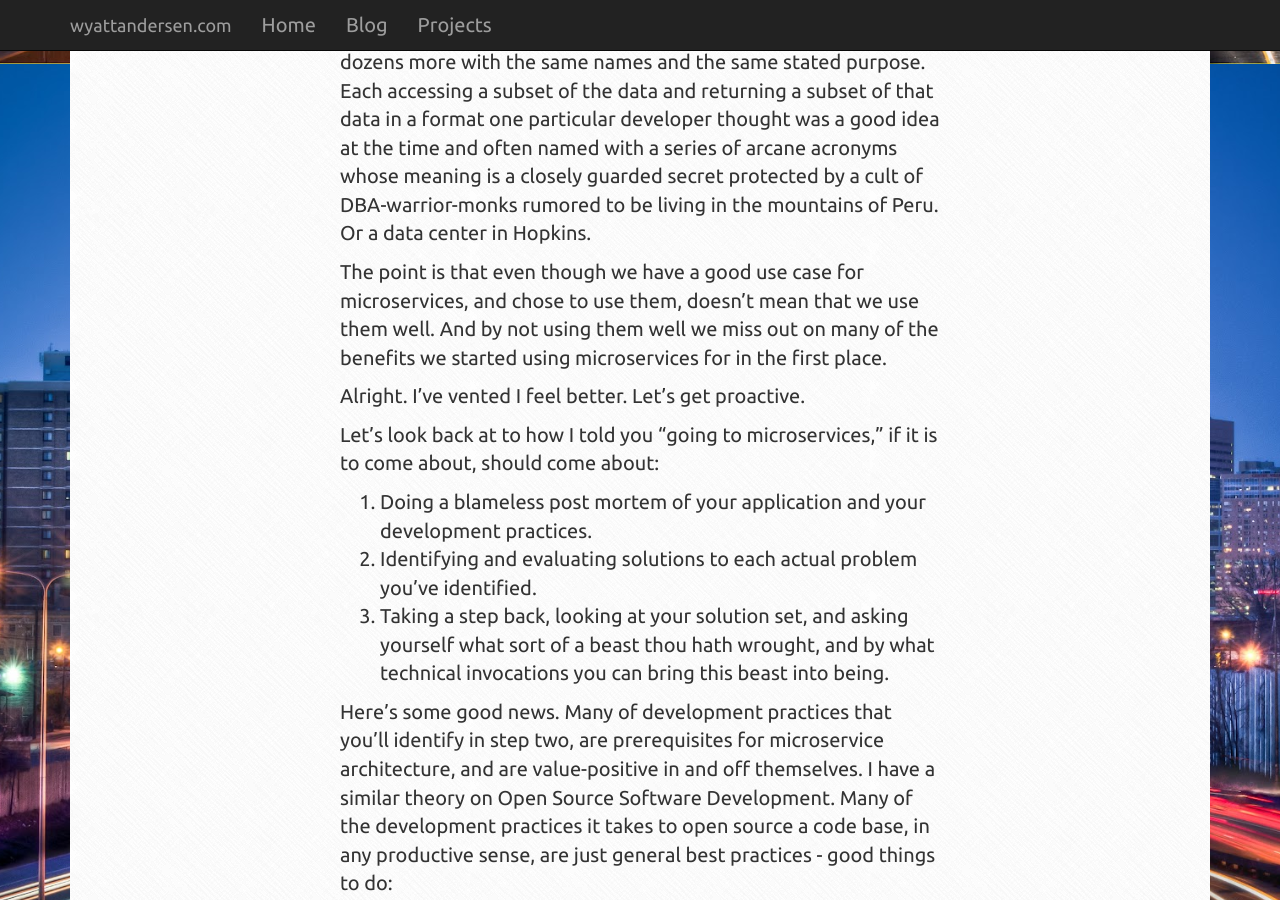
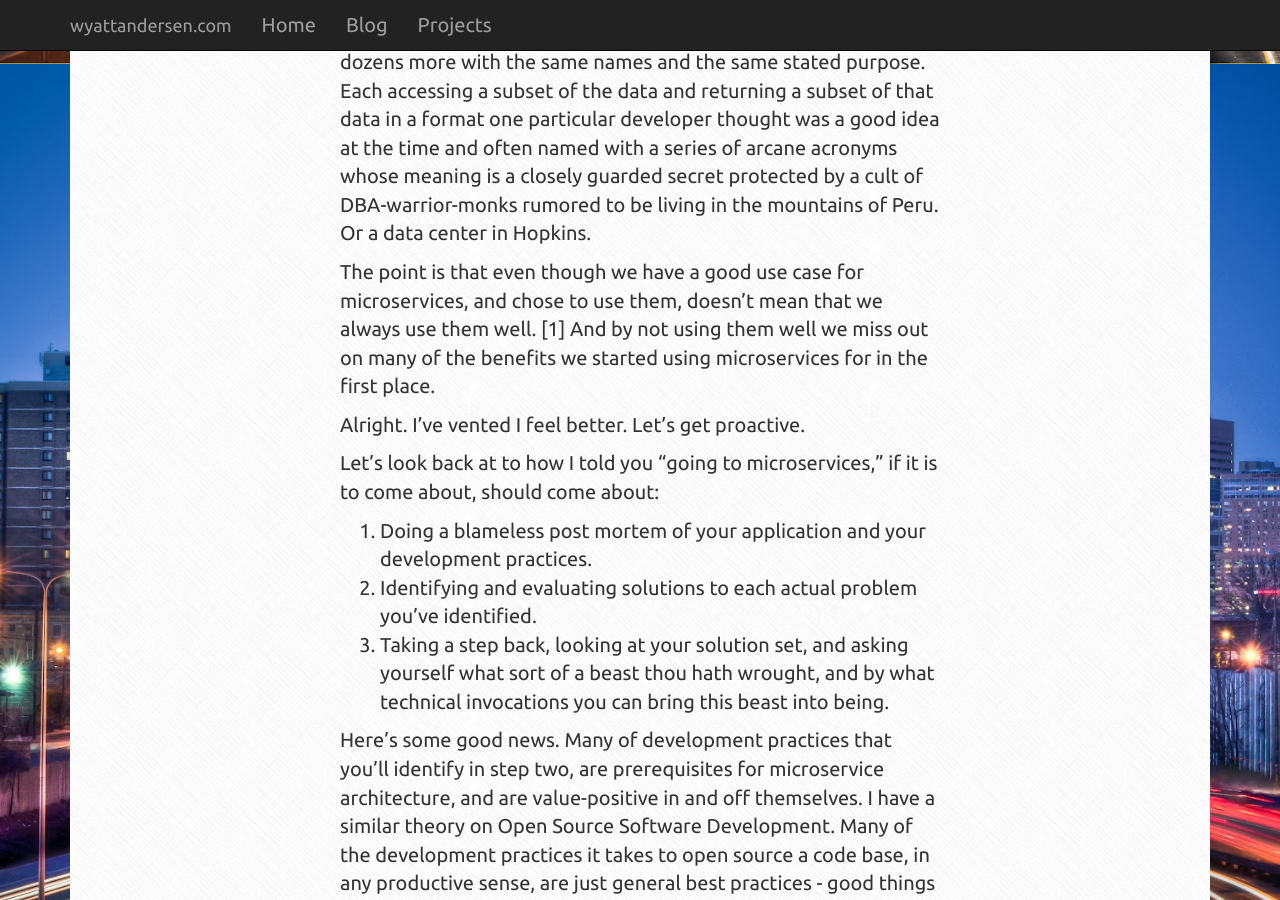
Before and after one commit to lostphilosopher/wyattandersen-jekyll, a Jekyll site: the page built from _posts/2017-03-10-microservices-means-or-ends.md, in a window 1280 px wide and 900 px high, scrolled down 6236 px. Built offline with Jekyll 4.4.1, drawn with Linux system fonts in a browser that asks for light colours; comment, search, counter and statistics services are not loaded; some of the changed text lies outside the part shown; grey boxes are pictures that could not be loaded.

Commit message:
Updating MS post

```diff
--- a/_posts/2017-03-10-microservices-means-or-ends.md
+++ b/_posts/2017-03-10-microservices-means-or-ends.md
@@ -70,7 +70,7 @@
 
 In the real world of nuclear winter and cannibalistic sewer dwelling mole people - those three microservices do exist, as do dozens more with the same names and the same stated purpose. Each accessing a subset of the data and returning a subset of that data in a format one particular developer thought was a good idea at the time and often named with a series of arcane acronyms whose meaning is a closely guarded secret protected by a cult of DBA-warrior-monks rumored to be living in the mountains of Peru. Or a data center in Hopkins.
 
-The point is that even though we have a good use case for microservices, and chose to use them, doesn’t mean that we use them  well. And by not using them well we miss out on many of the benefits we started using microservices for in the first place.
+The point is that even though we have a good use case for microservices, and chose to use them, doesn’t mean that we always use them well. [1] And by not using them well we miss out on many of the benefits we started using microservices for in the first place.
 
 Alright. I’ve vented I feel better. Let’s get proactive.
 
@@ -117,3 +117,6 @@
 Solve the problem in front of you. Do the next best thing for you business. Take it incrementally, you can work towards a microservice architecture and reap benefits at every step. In this sense it’s not about microservices, or “going to microservices,” it’s about a culture that makes incremental improvements and has the courage to follow them. To microservices, to monoliths, and anywhere in between.
 
 Try only to realize the truth. There is no spoon. There are no microservices. Then you’ll see that it is not the application that is Service Oriented, but only your development practices.
+
+---
+1. It's a big company. Large sections of the technical architecture are really well built. The end product that the customer uses is reliable. What suffers are internal services and new projects that struggle to interface with the existing architecture.
```
